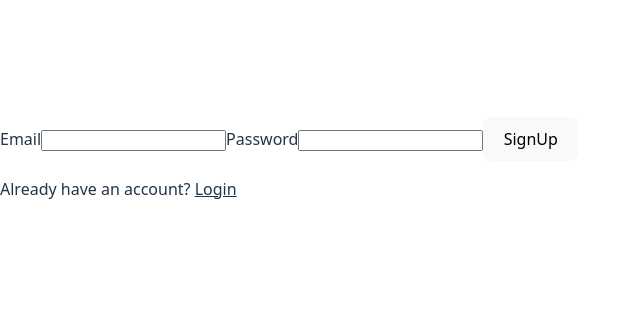
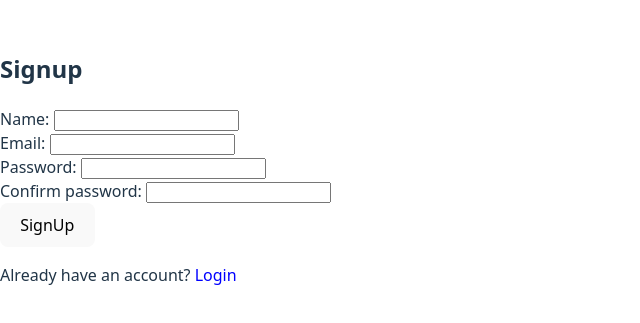
Before and after one commit to phiona-dev/Mrembo-App, a React (Vite) app: page /signup in a window 1280 px wide. Shown: the part 233-556 px from the top of the page, without its empty margins (0-640 px from the left). Built offline with nearby package versions, Linux system fonts and the light colour scheme.

Commit message:
frontend signup form

```diff
--- a/package.json
+++ b/package.json
@@ -10,6 +10,7 @@
     "preview": "vite preview"
   },
   "dependencies": {
+    "axios": "^1.13.5",
     "react": "^19.2.0",
     "react-dom": "^19.2.0",
     "react-router": "^7.13.0"
--- a/src/pages/Signup.jsx
+++ b/src/pages/Signup.jsx
@@ -1,18 +1,95 @@
 import React, { useState } from 'react'
+import { useNavigate } from 'react-router';
+import axios from 'axios';
 
 const Signup = () => {
-  const [user, setUser] = useState([])
+  const [name, setName] = useState("");
+  const [email, setEmail] = useState("");
+  const [password, setPassword] = useState("");
+  const [confirmPassword, setConfirmPassword] = useState("");
+  const [error, setError] = useState("");
 
+  const navigate = useNavigate();
+
+  const handleNameChange = (e) => {
+    setName(e.target.value);
+  }
+
+  const handleEmailChange = (e) => {
+    setEmail(e.target.value)
+  }
+
+  const handlePasswordChange = (e) => {
+    setPassword(e.target.value)
+  }
+
+  const handleConfirmPasswordChange = (e) => {
+    setConfirmPassword(e.target.value);
+  }
+
+  const handleSubmit = async (e) => {
+    e.preventDefault();
+
+    if (!name || !email || !password) {
+      setError("All fields are required");
+      return;
+    }
+
+    if (password !== confirmPassword) {
+      setError("Passwords do not match");
+      return;
+    }
+
+    try {
+      const response = await axios.post("http://localhost:3000/auth/signup", {name, email, password})
+
+      if (response.status === 201){
+        setName("");
+        setEmail("");
+        setPassword("");
+        setConfirmPassword("")
+
+        navigate("/login");
+      }
+    } catch (err) {
+      if (err.response && err.response.data.message) {
+        setError(err.response.data.message)
+      } else {
+        setError("An error occurred. Please try again.");
+      }
+    }
+  };
 
 
   return (
-    <form>
-      <label>Email</label>
-      <input type="email"></input>
-      <label>Password</label>
-      <input type="password"></input>
-      <button type="submit">SignUp</button>
-      <p>Already have an account? <u>Login</u></p>
+    <form onSubmit={handleSubmit}>
+      <h2>Signup</h2>
+
+      {error && <p style={{ color: "red" }}>{error}</p>}
+
+      <div>
+        <label>Name: </label>
+        <input type="text" value={name} onChange={handleNameChange} required></input>
+      </div>
+
+      <div>
+        <label>Email: </label>
+        <input type="email" id="email" value={email} onChange={handleEmailChange} required></input>
+      </div>
+
+      <div>
+        <label>Password: </label>
+        <input type="password" id="password" value={password} onChange={handlePasswordChange} required></input>
+      </div>
+
+      <div>
+        <label>Confirm password: </label>
+        <input type="password" id="confirm-password" value={confirmPassword} onChange={handleConfirmPasswordChange} required></input>
+      </div>
+      <div>
+        <button type="submit">SignUp</button>
+        <p>Already have an account? <span style={{ color: "blue", cursor:"pointer"}} onClick={() => navigate("/login")}>Login</span></p>
+      </div>
     </form>
   )
 }
```
Also changed, not shown: 1 other file (tests, documents, lock files or other folders).
